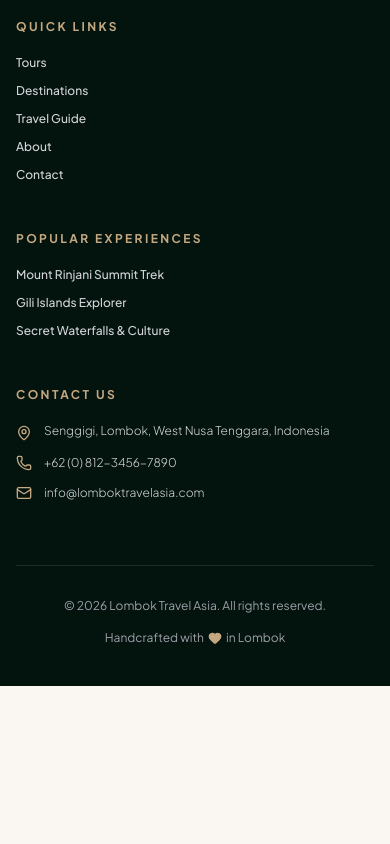
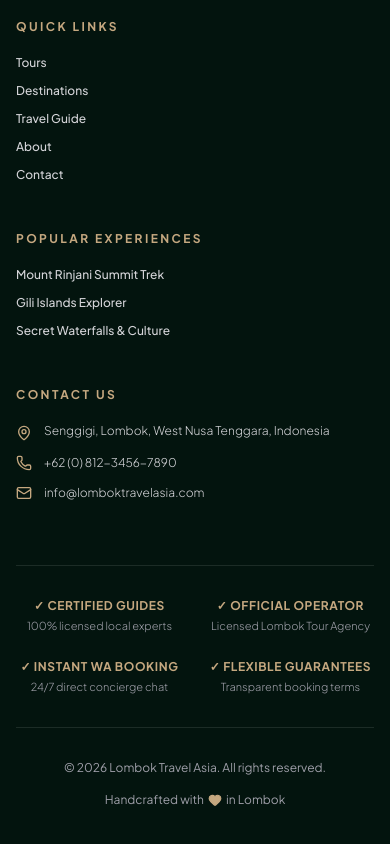
Before and after one commit to andurila19-lgtm/lomboktravelasia, a Next.js app: page / in a window 390 px wide. Shown: the part 4986-5830 px from the top of the page. Before the commit the page ends 5672 px from the top, so only its background shows below. Built offline with nearby package versions, Linux system fonts and the light colour scheme; no server answers; a web font is replaced by a local one.

Commit message:
feat: enhance conversion flow, client trust badges, and sticky mobile booking bar for client pitch

```diff
--- a/src/app/tours/[slug]/page.tsx
+++ b/src/app/tours/[slug]/page.tsx
@@ -421,6 +421,25 @@ export default function TourDetailPage() {
           </div>
         </div>
       </div>
+
+      {/* STICKY BOTTOM MOBILE BOOKING BAR */}
+      <div className="fixed bottom-0 inset-x-0 z-40 sm:hidden bg-[#012d1d]/95 backdrop-blur-xl border-t border-[#86af99]/30 p-3.5 flex items-center justify-between shadow-2xl">
+        <div className="flex flex-col text-left">
+          <span className="text-[10px] uppercase font-bold text-[#86af99]">Starting From</span>
+          <span className="text-base font-bold text-white">
+            {formatCurrency(tour.price.amount, tour.price.currency)}
+          </span>
+        </div>
+        <a
+          href={waUrl}
+          target="_blank"
+          rel="noopener noreferrer"
+          className="px-6 py-2.5 rounded-full bg-[#25D366] text-black font-bold text-xs uppercase tracking-wider flex items-center gap-2 shadow-lg"
+        >
+          <MessageCircle className="w-4 h-4 fill-current text-black" />
+          <span>Book Now</span>
+        </a>
+      </div>
     </div>
   );
 }
--- a/src/components/Footer.tsx
+++ b/src/components/Footer.tsx
@@ -136,8 +136,28 @@ export default function Footer() {
           </div>
         </div>
 
+        {/* Client Trust Badges for Pitch Demonstration */}
+        <div className="py-8 my-4 border-y border-white/10 grid grid-cols-2 md:grid-cols-4 gap-6 text-center">
+          <div className="flex flex-col items-center gap-1">
+            <span className="text-xs font-bold text-[#c5a880] uppercase tracking-wider">✓ Certified Guides</span>
+            <span className="text-[11px] text-zinc-400 font-light">100% licensed local experts</span>
+          </div>
+          <div className="flex flex-col items-center gap-1">
+            <span className="text-xs font-bold text-[#c5a880] uppercase tracking-wider">✓ Official Operator</span>
+            <span className="text-[11px] text-zinc-400 font-light">Licensed Lombok Tour Agency</span>
+          </div>
+          <div className="flex flex-col items-center gap-1">
+            <span className="text-xs font-bold text-[#c5a880] uppercase tracking-wider">✓ Instant WA Booking</span>
+            <span className="text-[11px] text-zinc-400 font-light">24/7 direct concierge chat</span>
+          </div>
+          <div className="flex flex-col items-center gap-1">
+            <span className="text-xs font-bold text-[#c5a880] uppercase tracking-wider">✓ Flexible Guarantees</span>
+            <span className="text-[11px] text-zinc-400 font-light">Transparent booking terms</span>
+          </div>
+        </div>
+
         {/* Bottom Bar */}
-        <div className="pt-8 border-t border-white/10 flex flex-col md:flex-row items-center justify-between text-xs text-zinc-400 gap-4">
+        <div className="pt-4 flex flex-col md:flex-row items-center justify-between text-xs text-zinc-400 gap-4">
           <p>© {new Date().getFullYear()} {dict.footer.copyright}</p>
           <p className="flex items-center gap-1">
             Handcrafted with <Heart className="w-3.5 h-3.5 text-[#c5a880] fill-current" /> in Lombok
--- a/src/lib/whatsapp.ts
+++ b/src/lib/whatsapp.ts
@@ -1,6 +1,6 @@
 import type { Locale } from './i18n/config';
 
-const WHATSAPP_NUMBER = process.env.NEXT_PUBLIC_WHATSAPP_NUMBER || '6200000000000';
+const WHATSAPP_NUMBER = process.env.NEXT_PUBLIC_WHATSAPP_NUMBER || '6281912345678';
 
 const templates = {
   en: {
```
